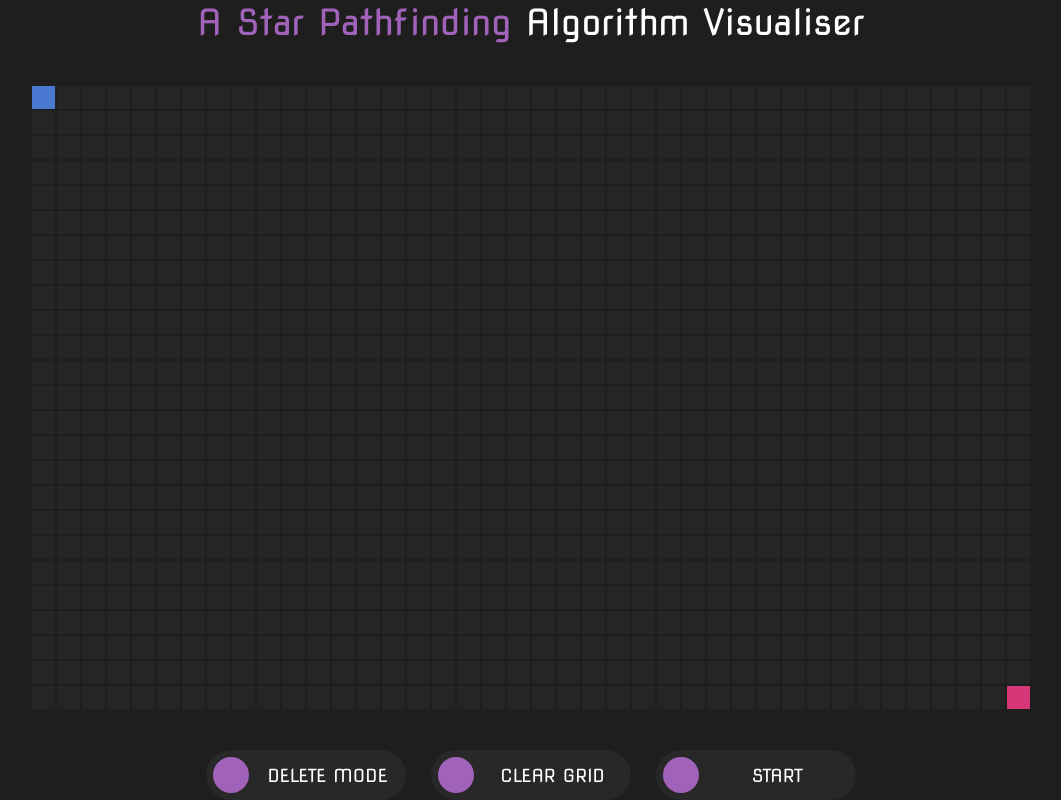
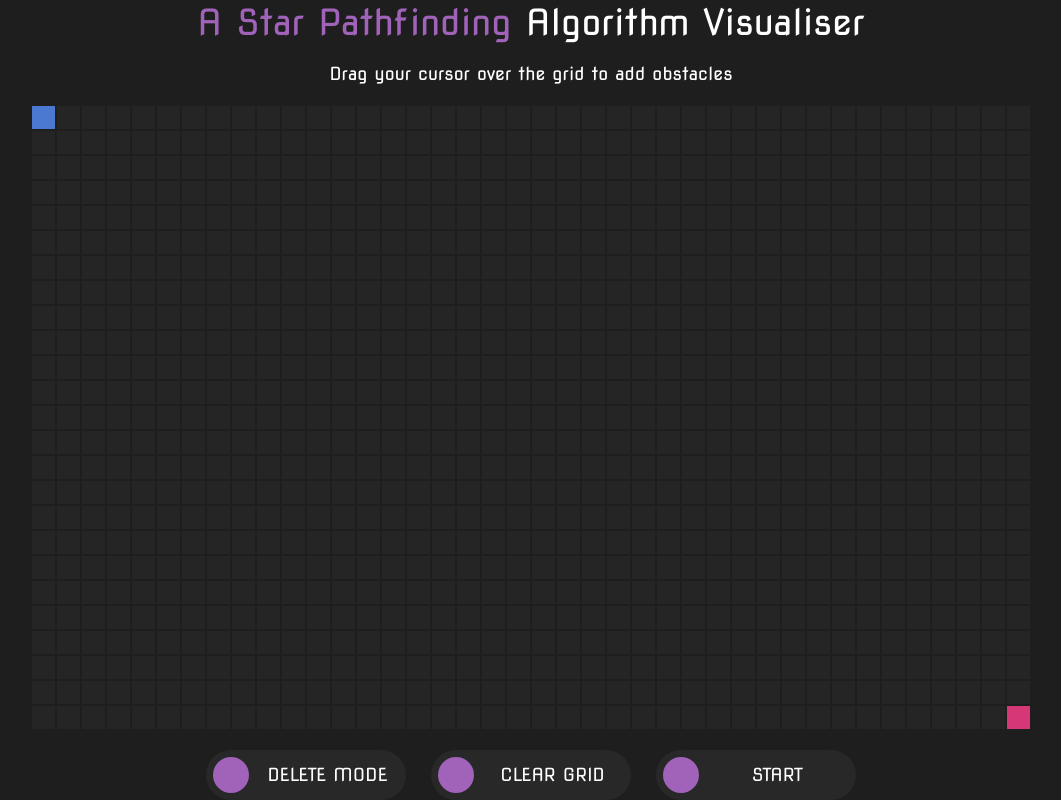
Before and after one commit to lochungtin/AStar, a plain HTML site: page index.html in a window 1280 px wide. Shown: the whole page, without its empty margins (109-1170 px from the left). Drawn offline with Linux system fonts and the light colour scheme.

Commit message:
add usage prompt

```diff
--- a/index.html
+++ b/index.html
@@ -14,6 +14,10 @@
     <main class='col-spread-center'>
         <p class='title-text'>
             <span>A Star Pathfinding</span> Algorithm Visualiser
+        </p>
+
+        <p>
+            Drag your cursor over the grid to add obstacles
         </p>
 
         <canvas id='main' height='627px' width='1002px'>
```
